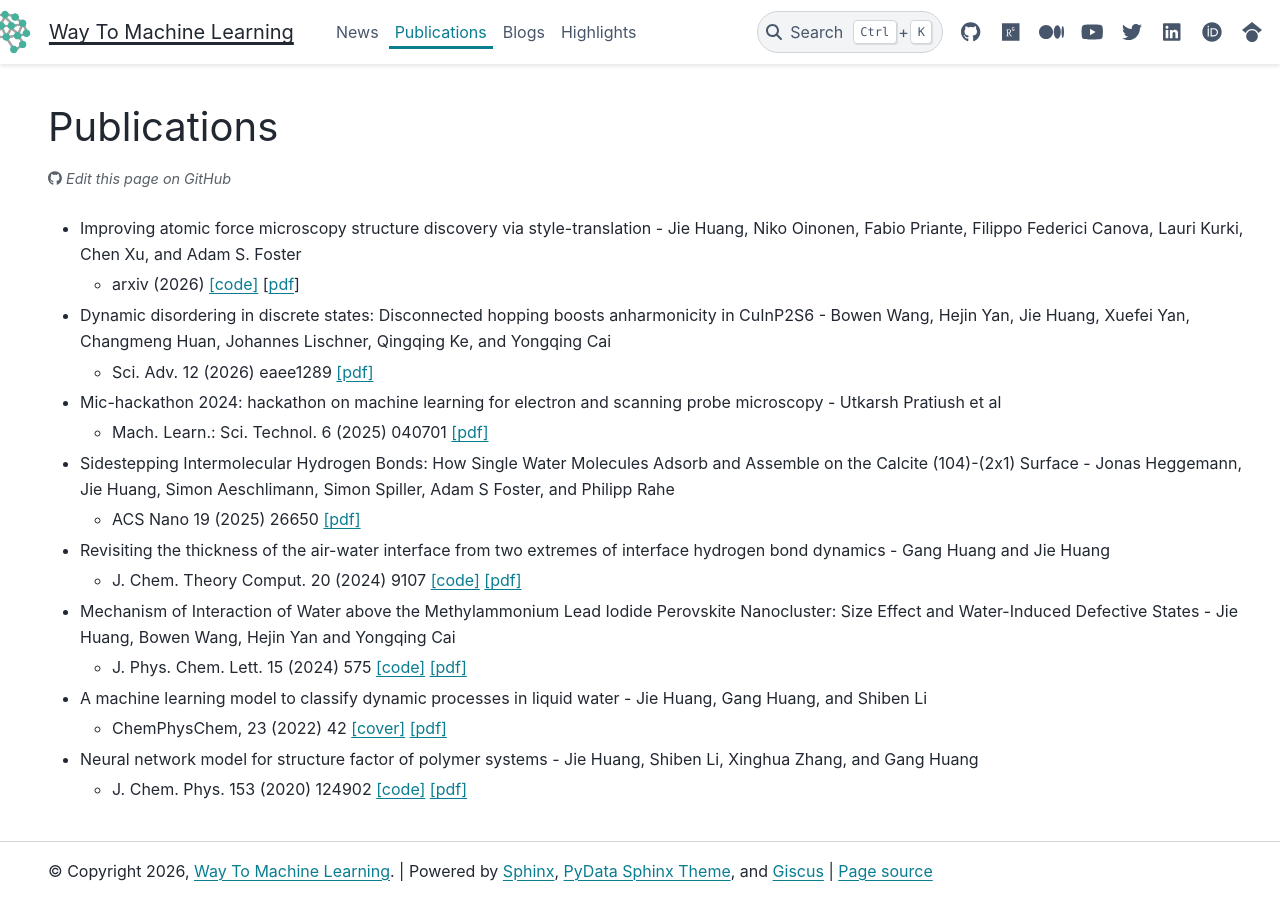
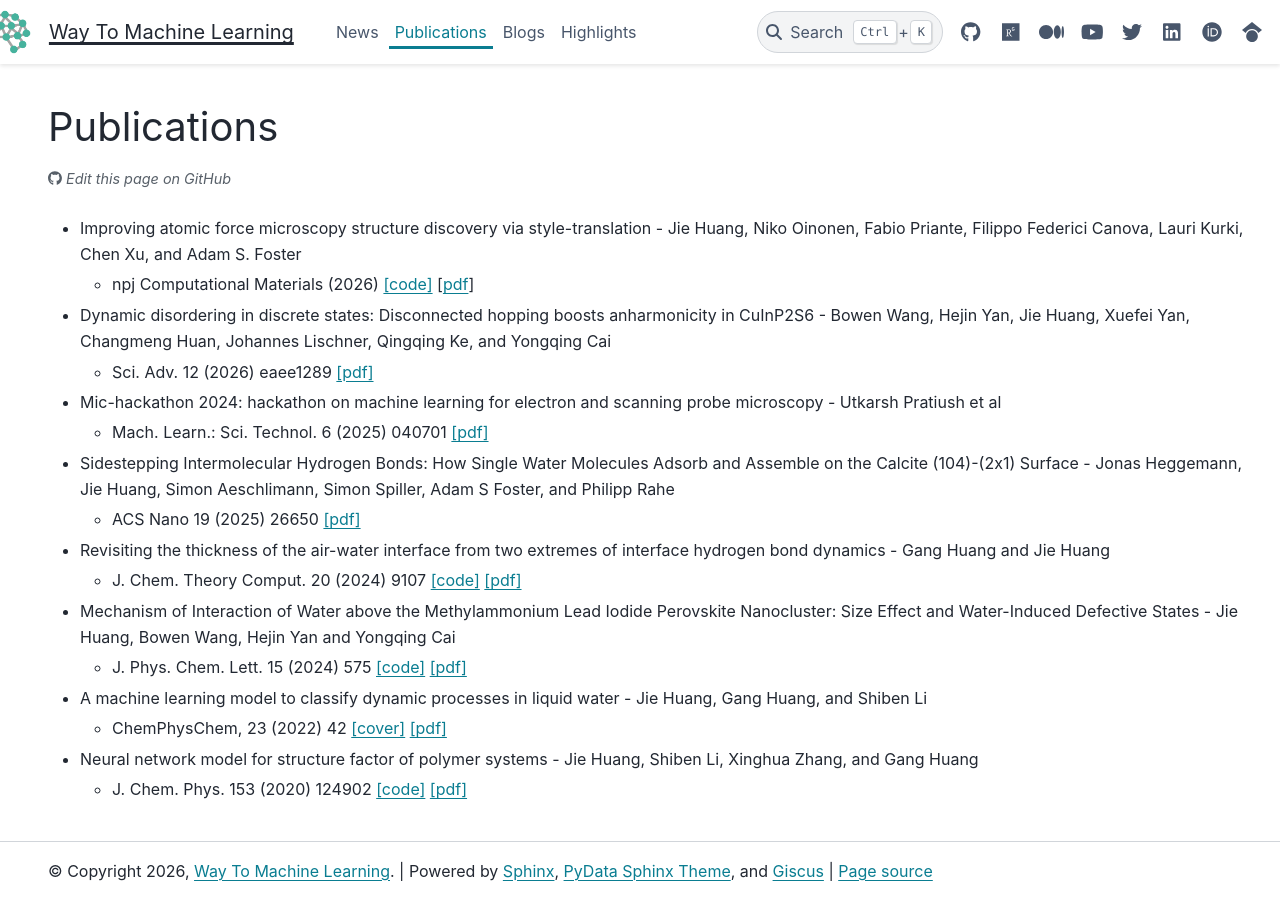
Before and after one commit to way2ml/way2ml.github.io, a Sphinx documentation site: the page built from doc/publications.md, in a window 1280 px wide. Built offline with Sphinx 7.4.7 and the PyData theme 0.15.4, drawn with Linux system fonts in a browser that asks for light colours.

Commit message:
Update publication details and links

```diff
--- a/doc/publications.md
+++ b/doc/publications.md
@@ -1,6 +1,6 @@
 # Publications
 - Improving atomic force microscopy structure discovery via style-translation - Jie Huang, Niko Oinonen, Fabio Priante, Filippo Federici Canova, Lauri Kurki, Chen Xu, and Adam S. Foster
-  - arxiv (2026) <a href="https://github.com/SINGROUP/StyleTransAugment" target="_blank" rel="noopener">[code]</a> [[pdf](https://arxiv.org/pdf/2509.02240)]
+  - npj Computational Materials (2026) <a href="https://github.com/SINGROUP/StyleTransAugment" target="_blank" rel="noopener">[code]</a> [[pdf](https://arxiv.org/pdf/2509.02240)]
 - Dynamic disordering in discrete states: Disconnected hopping boosts anharmonicity in CuInP2S6 - Bowen Wang, Hejin Yan, Jie Huang, Xuefei Yan, Changmeng Huan, Johannes Lischner, Qingqing Ke, and Yongqing Cai
   - Sci. Adv. 12 (2026) eaee1289 <a href="./_static/publications/2026_sciadv.pdf" target="_blank" rel="noopener">[pdf]</a>
 - Mic-hackathon 2024: hackathon on machine learning for electron and scanning probe microscopy - Utkarsh Pratiush et al
```
